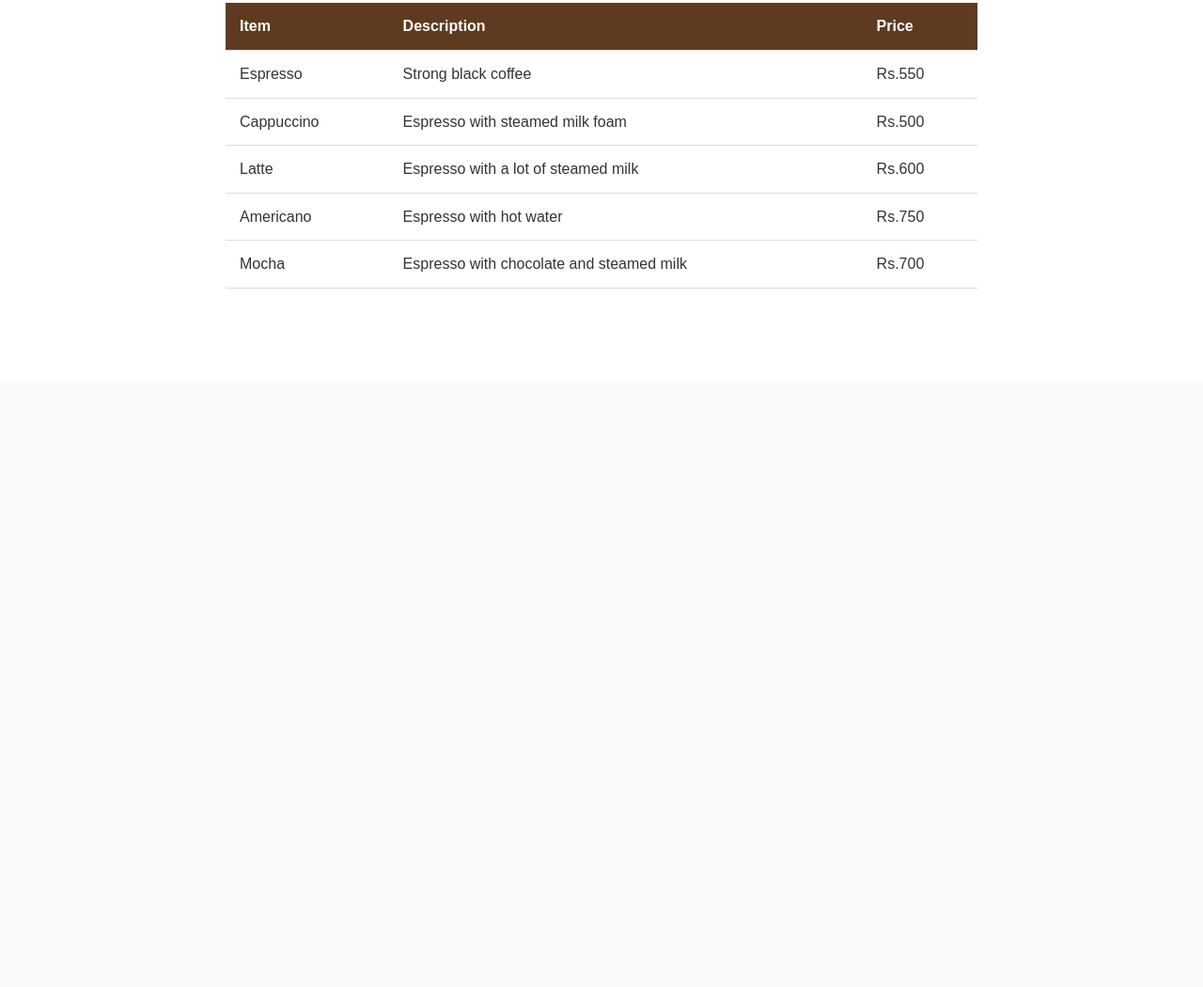
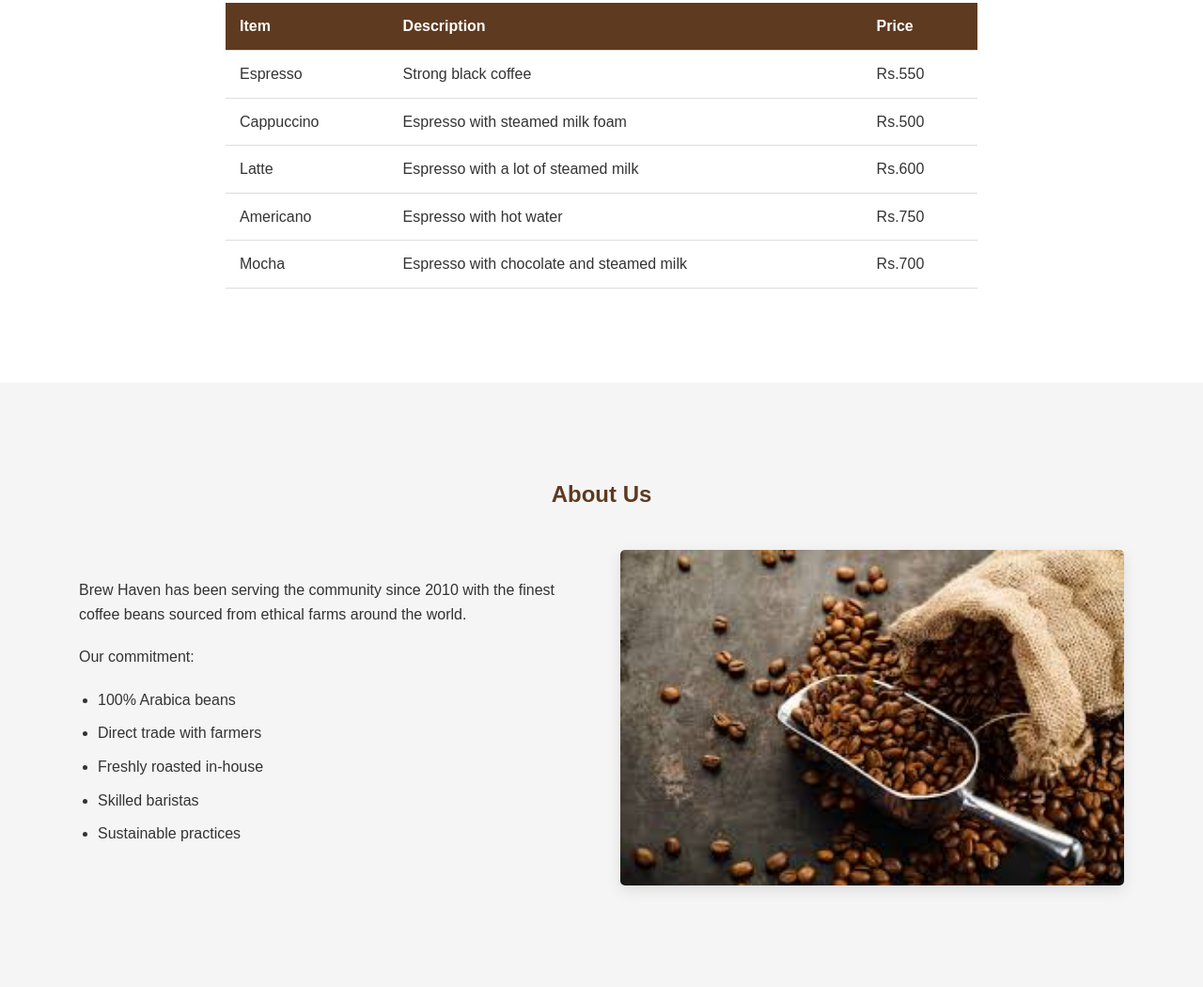
Before and after one commit to RashmiFernando/EspressoLane, a plain HTML site: page index.html in a window 1280 px wide. Shown: the part 879-1929 px from the top of the page at 94% size. Before the commit the page ends 1286 px from the top, so only its background shows below. Drawn offline with Linux system fonts and the light colour scheme.

Commit message:
Added about section

```diff
--- a/index.html
+++ b/index.html
@@ -80,7 +80,27 @@
         </table>
     </div>
 </section>
-
+<section id="about" class="about">
+    <div class="container">
+        <h2>About Us</h2>
+        <div class="about-content">
+            <div class="about-text">
+                <p>Brew Haven has been serving the community since 2010 with the finest coffee beans sourced from ethical farms around the world.</p>
+                <p>Our commitment:</p>
+                <ul>
+                    <li>100% Arabica beans</li>
+                    <li>Direct trade with farmers</li>
+                    <li>Freshly roasted in-house</li>
+                    <li>Skilled baristas</li>
+                    <li>Sustainable practices</li>
+                </ul>
+            </div>
+            <div class="about-image">
+                <img src="images/coffee-beans.jpg" alt="Coffee beans">
+            </div>
+        </div>
+    </div>
+</section>
 
 </body>
 
--- a/styles.css
+++ b/styles.css
@@ -223,3 +223,59 @@ tr:hover {
         overflow-x: auto;
     }
 }
+/* About Section */
+.about {
+    padding: 80px 0;
+    background-color: #f5f5f5;
+}
+
+.about h2 {
+    text-align: center;
+    margin-bottom: 40px;
+    color: #5e3a20;
+}
+
+.about-content {
+    display: flex;
+    align-items: center;
+    justify-content: space-between;
+}
+
+.about-text {
+    flex: 1;
+    padding-right: 40px;
+}
+
+.about-text p {
+    margin-bottom: 20px;
+}
+
+.about-text ul {
+    margin-left: 20px;
+    margin-bottom: 20px;
+}
+
+.about-text li {
+    margin-bottom: 10px;
+}
+
+.about-image {
+    flex: 1;
+}
+
+.about-image img {
+    width: 100%;
+    border-radius: 5px;
+    box-shadow: 0 5px 15px rgba(0,0,0,0.1);
+}
+
+@media screen and (max-width: 768px) {
+    .about-content {
+        flex-direction: column;
+    }
+
+    .about-text {
+        padding-right: 0;
+        margin-bottom: 30px;
+    }
+}
```
